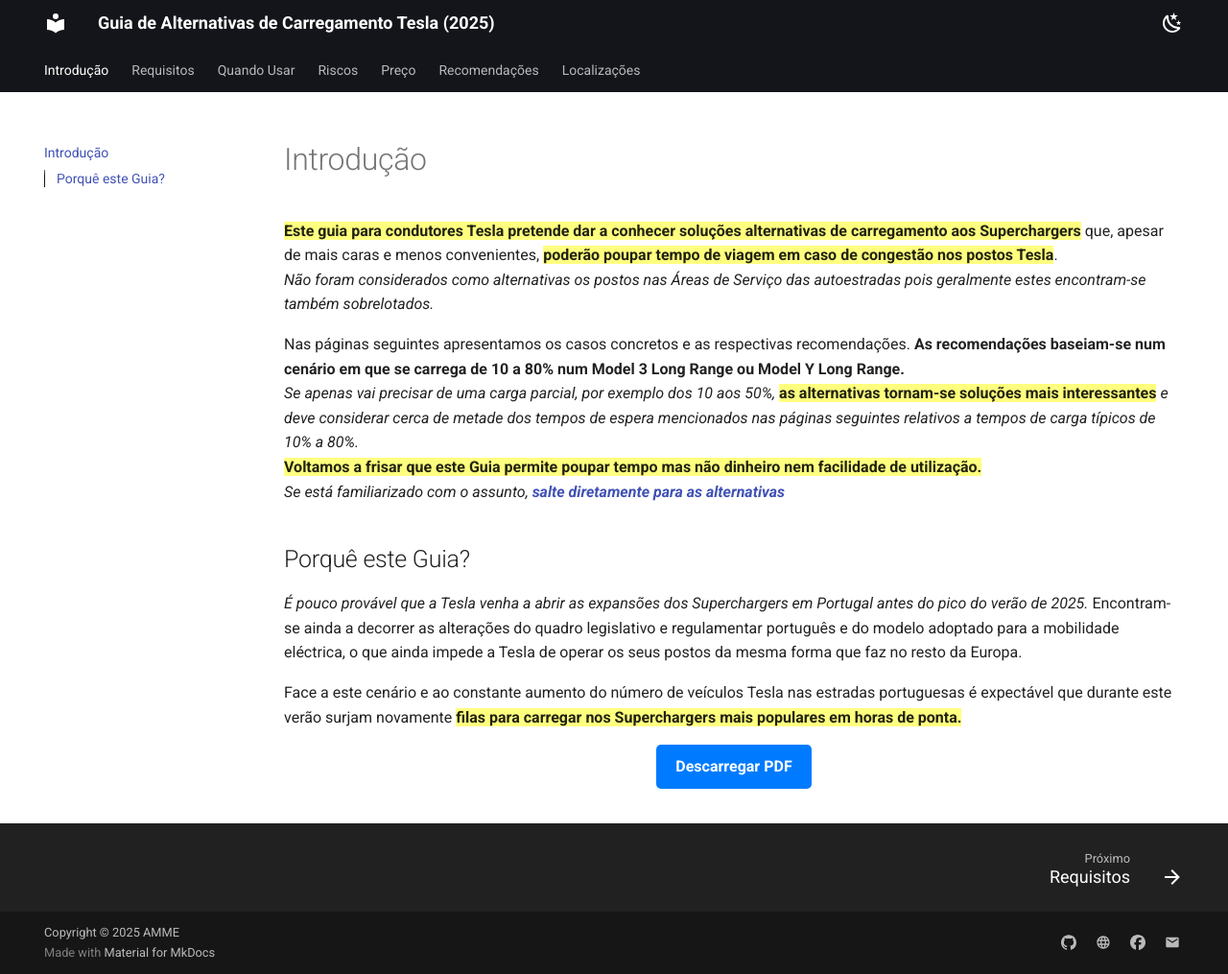
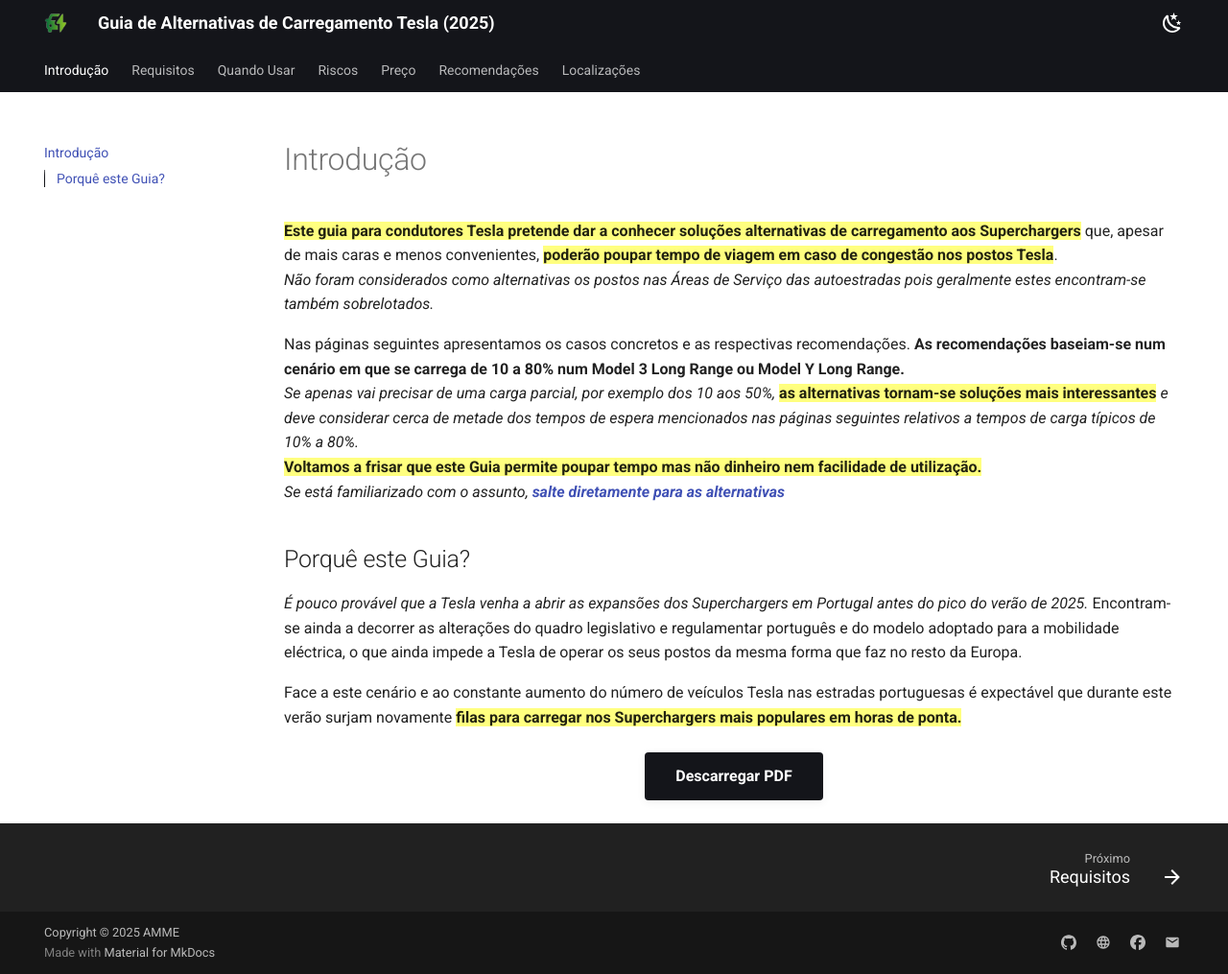
Before and after one commit to AmmeProjects/guia-verao, an MkDocs documentation site: the page built from docs/index.md, in a window 1280 px wide and 1015 px high. Shown: the whole window at 96% size. Built offline with MkDocs 1.6.1 and Material for MkDocs 9.7.7, drawn with Linux system fonts in a browser that asks for light colours.

Commit message:
Logo, cookies and minor styling changes

```diff
--- a/docs/index.md
+++ b/docs/index.md
@@ -16,7 +16,4 @@
 
 Face a este cenário e ao constante aumento do número de veículos Tesla nas estradas portuguesas é expectável que durante este verão surjam novamente  ==**filas para carregar nos Superchargers mais populares em horas de ponta.**==
 
-
-<div style="text-align:center;">
-  <a href="https://cdn.shopify.com/s/files/1/0612/1632/5827/files/Guia_alternativas_aos_SuperChargers_para_o_Verao_de_2025.pdf?v=1752079913" download style="display:inline-block;padding:10px 20px;background:#007bff;color:#fff;text-decoration:none;border-radius:5px;font-weight:bold;">Descarregar PDF</a>
-</div>
+[Descarregar PDF](https://cdn.shopify.com/s/files/1/0612/1632/5827/files/Guia_alternativas_aos_SuperChargers_para_o_Verao_de_2025.pdf?v=1752079913){ .theme-button download }
--- a/docs/stylesheets/extra.css
+++ b/docs/stylesheets/extra.css
@@ -1,3 +1,17 @@
 .mermaid {
-text-align: center;
+  text-align: center;
 }
+.theme-button {
+  display: table;
+  margin: 1.5em auto;
+  padding: 0.75em 2em;
+  background: var(--md-primary-fg-color);   /* Dark background */
+  color: rgb(255, 255, 255) !important; /* Force white text */
+  text-align: center;
+  text-decoration: none;
+  border-radius: 4px;
+  font-weight: 600;
+  box-shadow: 0 2px 8px 0 rgb(60 60 60 / 8%);
+  transition: background 0.2s, color 0.2s;
+  cursor: pointer;
+}
--- a/mkdocs.yml
+++ b/mkdocs.yml
@@ -2,6 +2,8 @@
 
 theme:
   name: material
+  favicon: images/favicon.png
+  logo: images/favicon.png
   language: pt
   palette:
     # Light Mode
@@ -17,7 +19,7 @@
       toggle:
         icon: material/weather-sunny
         name: Dark mode
-      primary: blue grey
+      primary: black
       accent: deep purple
 
   features:
@@ -46,6 +48,12 @@
       link: https://www.facebook.com/ammeportugal
     - icon: material/email
       link: mailto:geral@amme.com.pt
+  consent:
+    title: Consentimento de Cookies
+    description: >-
+      Utilizamos cookies para reconhecer as suas visitas,
+      bem como para medir a eficácia da nossa documentação e perceber se os utilizadores
+      encontram o que procuram. Com o seu consentimento, ajude-nos a melhorar a nossa documentação.
   analytics:
     provider: google
     property: G-9G85XVVS3V
```
Also changed, not shown: docs/images/favicon.png (added).
